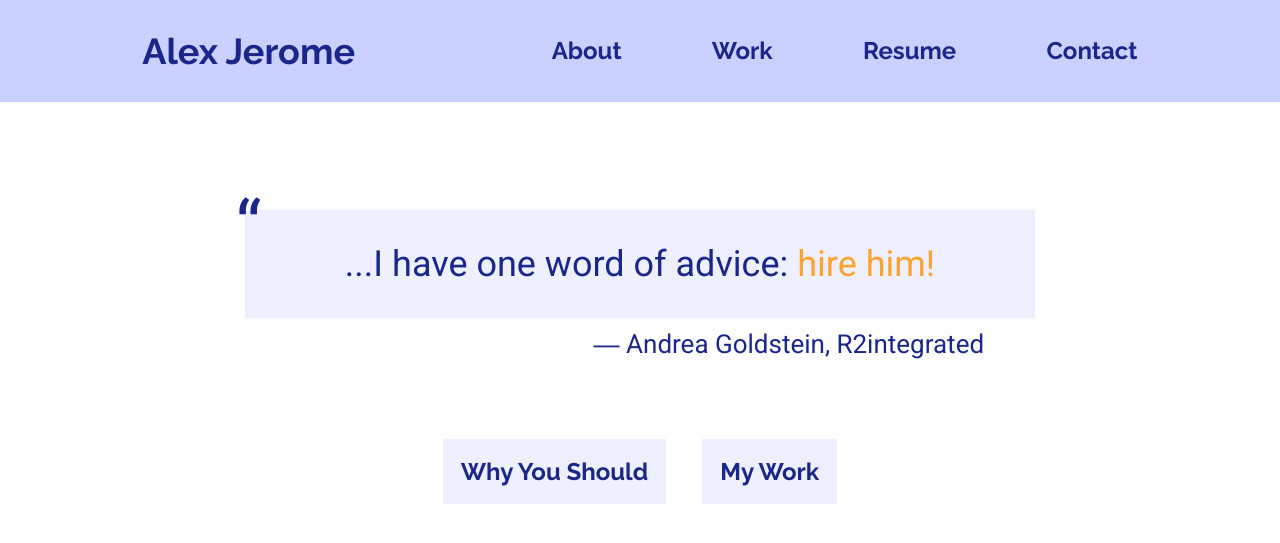
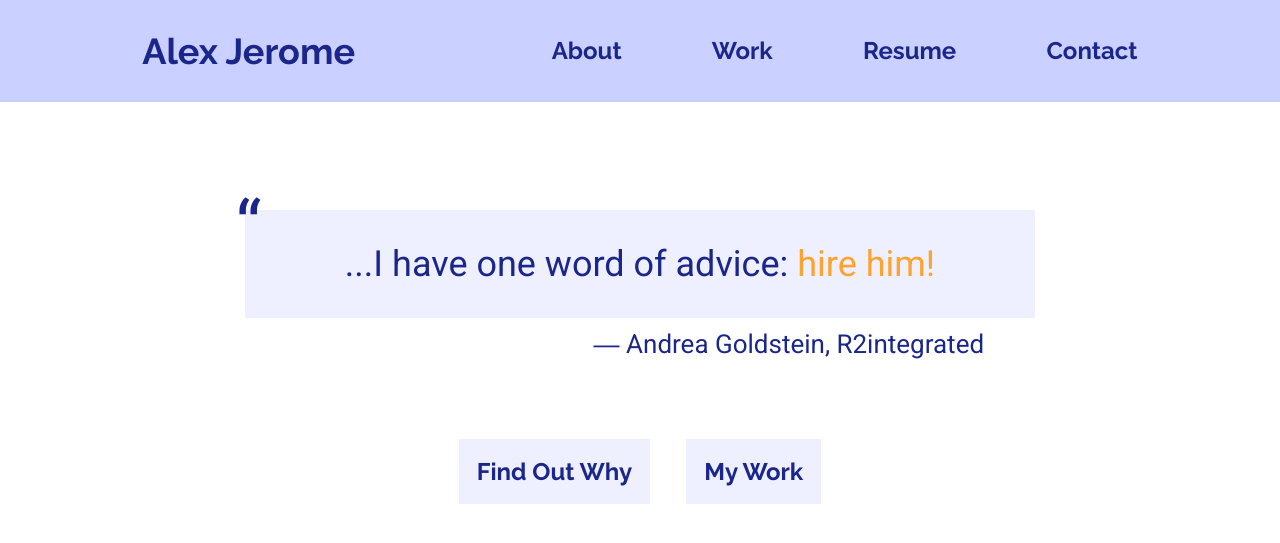
Before and after one commit to AlexEJerome/AlexEJerome.github.io, a Jekyll site: the page built from index.html, in a window 1280 px wide. Shown: the top 543 px of the page. Built offline with Jekyll 4.4.1, drawn with Linux system fonts in a browser that asks for light colours.

Commit message:
Find out why v why you should

```diff
--- a/index.html
+++ b/index.html
@@ -31,5 +31,5 @@ layout: default
 </blockquote>
 <p>- Sam Weinberger, Slobproof!</p> -->
 <div class="cta-row">
-<a href="/about/" class="button-main">Why You Should</a><a href="/work/" class="button-main">My Work</a>
+<a href="/about/" class="button-main">Find Out Why</a><a href="/work/" class="button-main">My Work</a>
 </div>
```
